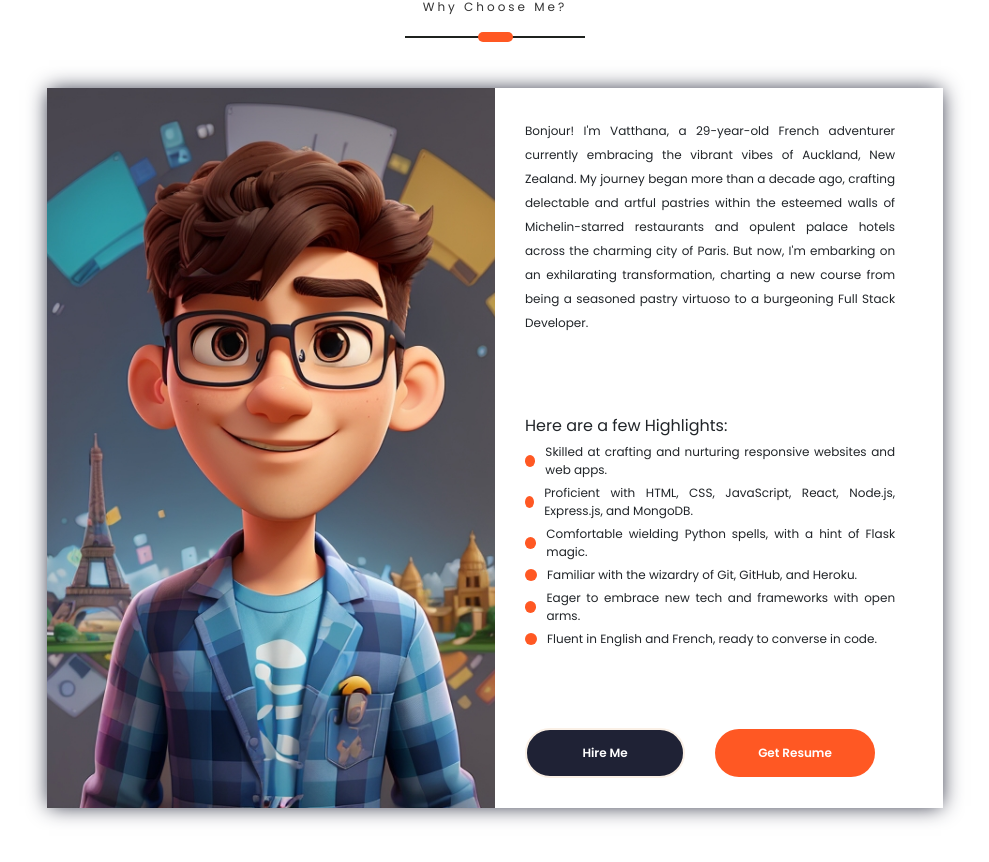
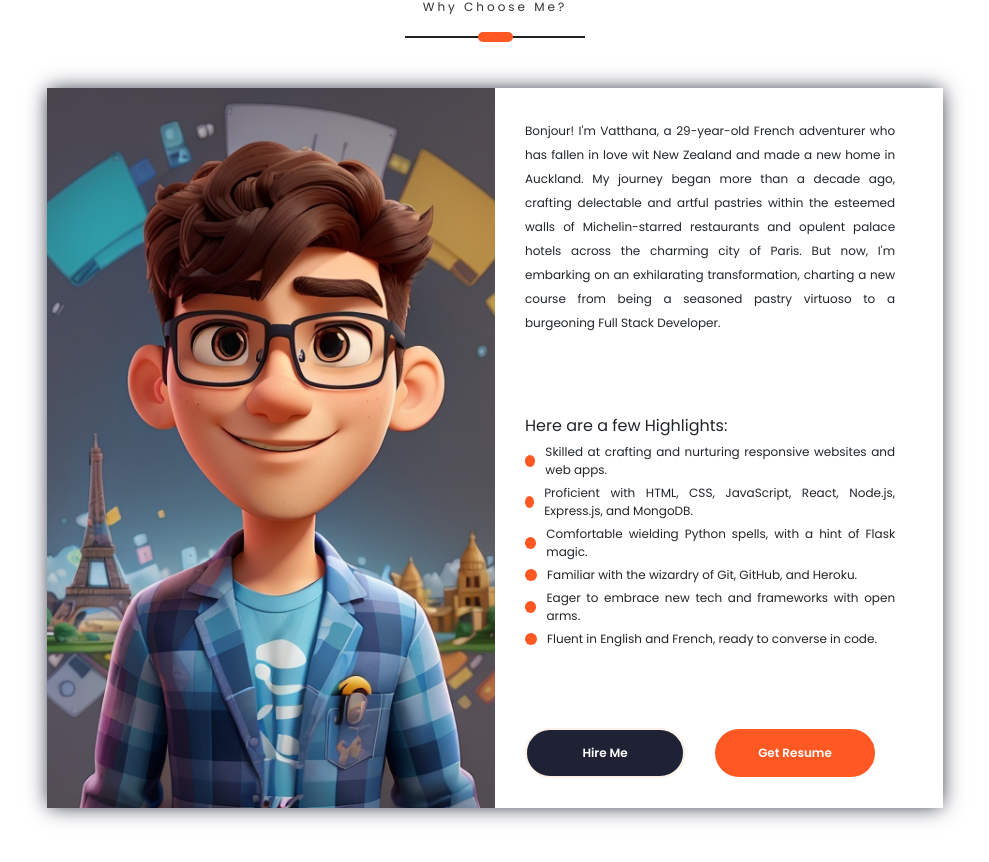
Before and after one commit to VatthanaB/Personal-Potfolio-Website, a React (Create React App) app in the folder client/: page / in a window 1280 px wide. Shown: the part 779-1641 px from the top of the page, without its empty margins (145-1134 px from the left). Built offline with nearby package versions, Linux system fonts and the light colour scheme; a web font is replaced by a local one.

Commit message:
about me text change

```diff
--- a/client/src/PortfolioContainer/AboutMe/AboutMe.js
+++ b/client/src/PortfolioContainer/AboutMe/AboutMe.js
@@ -14,7 +14,7 @@ export default function AboutMe(props) {
 
   const SCREEN_CONSTANTS = {
     desription:
-      "Bonjour! I'm Vatthana, a 29-year-old French adventurer currently embracing the vibrant vibes of Auckland, New Zealand. My journey began more than a decade ago, crafting delectable and artful pastries within the esteemed walls of Michelin-starred restaurants and opulent palace hotels across the charming city of Paris. But now, I'm embarking on an exhilarating transformation, charting a new course from being a seasoned pastry virtuoso to a burgeoning Full Stack Developer.",
+      "Bonjour! I'm Vatthana, a 29-year-old French adventurer who has fallen in love wit New Zealand and made a new home in Auckland. My journey began more than a decade ago, crafting delectable and artful pastries within the esteemed walls of Michelin-starred restaurants and opulent palace hotels across the charming city of Paris. But now, I'm embarking on an exhilarating transformation, charting a new course from being a seasoned pastry virtuoso to a burgeoning Full Stack Developer.",
     highlights: {
       bullets: [
         "Skilled at crafting and nurturing responsive websites and web apps.",
```
